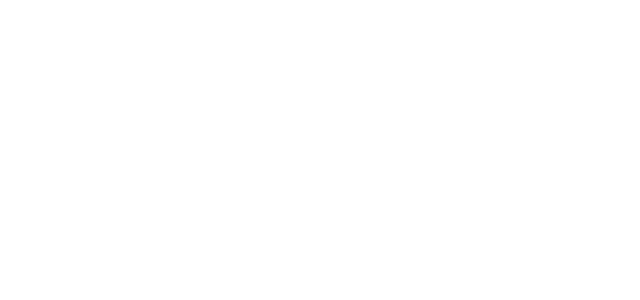
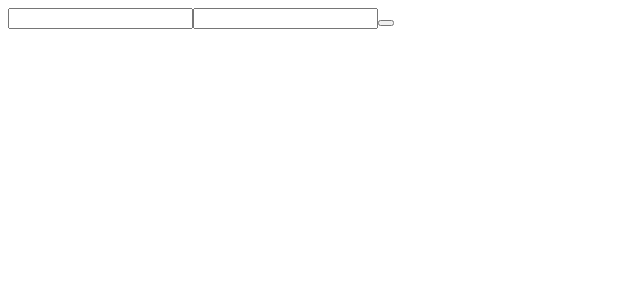
Before and after one commit to socunanena/meal-logger, a Vue app: page / in a window 1280 px wide. Shown: the top 300 px of the page, without its empty margins (0-640 px from the left). Built offline with nearby package versions, Linux system fonts and the light colour scheme.

Commit message:
Meal input

```diff
--- a/src/app.vue
+++ b/src/app.vue
@@ -1,13 +1,30 @@
 <template>
   <div>
+    <form v-on:submit.prevent="addMeal()">
+      <input title="Date" v-model="date" />
+      <input title="Content" v-model="content" />
+      <button type="submit" title="go!" />
+    </form>
   </div>
 </template>
 
 <script>
   export default {
     name: 'Calendar',
-    data: () => ({}),
+    data: () => ({
+      date: null,
+      content: null,
+      meals: [],
+    }),
     computed: {},
+    methods: {
+      addMeal() {
+        this.meals.push({
+          timestamp: new Date(this.date),
+          content: this.content,
+        });
+      },
+    },
   };
 </script>
 
```
